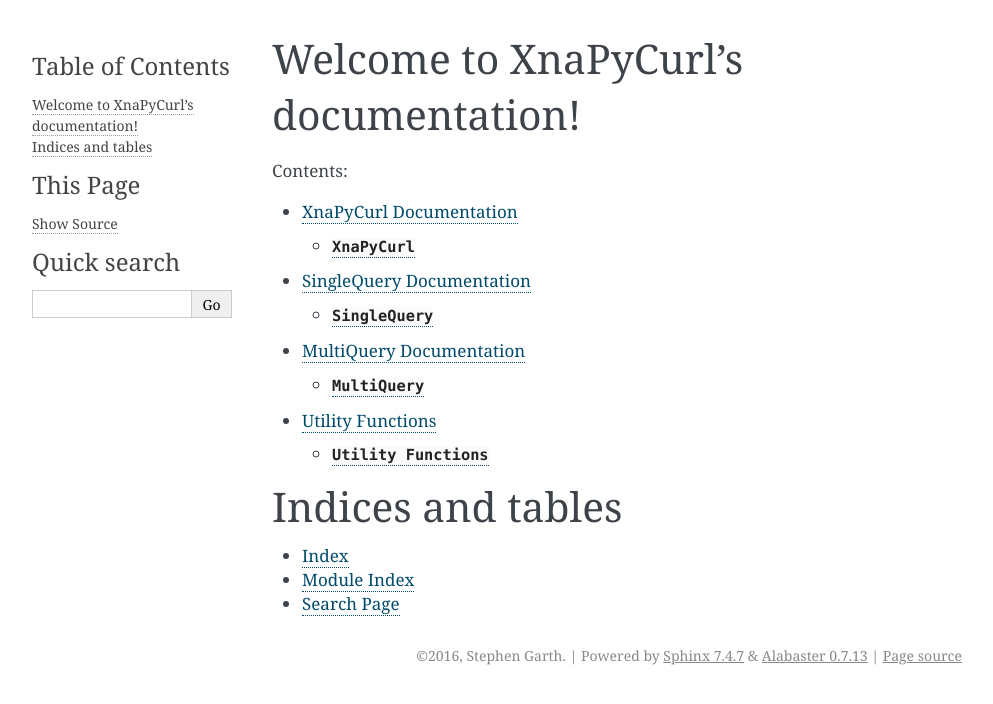
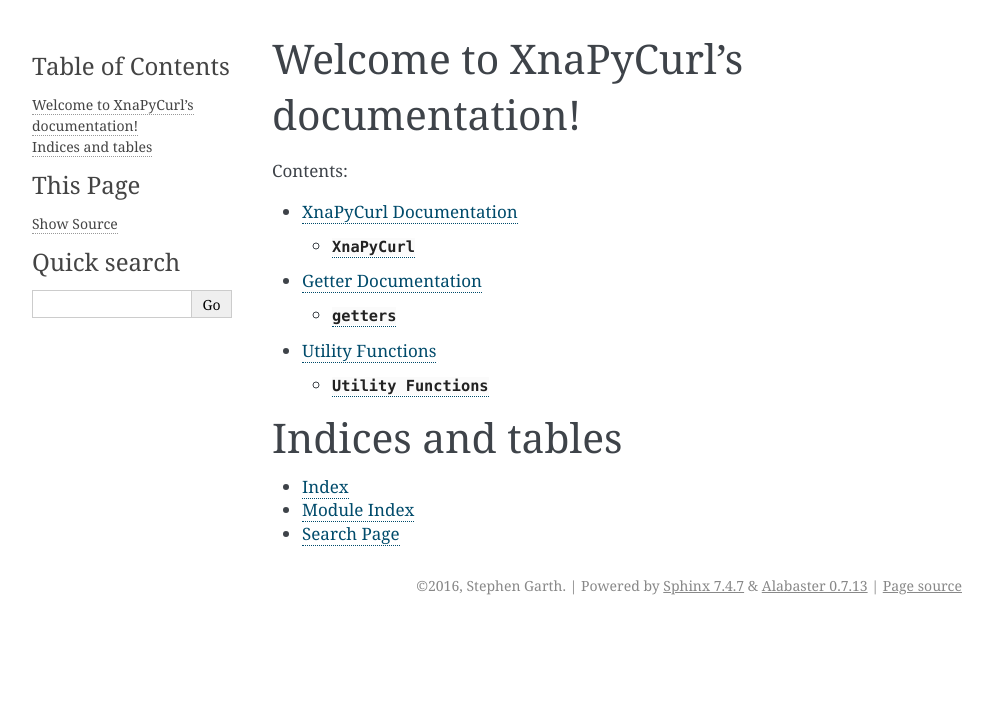
Before and after one commit to rushtongarth/XnaPyCurl, a Sphinx documentation site: the page built from docs/index.rst, in a window 1280 px wide. Shown: the top 704 px of the page, without its empty margins (148-1141 px from the left). Built offline with Sphinx 7.4.7, drawn with Linux system fonts in a browser that asks for light colours.

Commit message:
even more doc updates

```diff
--- a/docs/index.rst
+++ b/docs/index.rst
@@ -9,11 +9,10 @@
 Contents:
 
 .. toctree::
-   :maxdepth: 3
+   :maxdepth: 2
 
    XnaPyCurl
-   single
-   multi
+   getters
    utilities
 
 
--- a/docs/multi.rst
+++ /dev/null
@@ -1,8 +0,0 @@
-MultiQuery Documentation
-========================
-
-:mod:`MultiQuery`
-**************************
-
-.. autoclass:: getters.multi.MultiQuery
-   :members:
--- a/docs/single.rst
+++ /dev/null
@@ -1,8 +0,0 @@
-SingleQuery Documentation
-=========================
-
-:mod:`SingleQuery`
-**************************
-
-.. autoclass:: getters.single.SingleQuery
-   :members:
```
Also changed, not shown: docs/getters.rst (added, +17 -0 lines).
